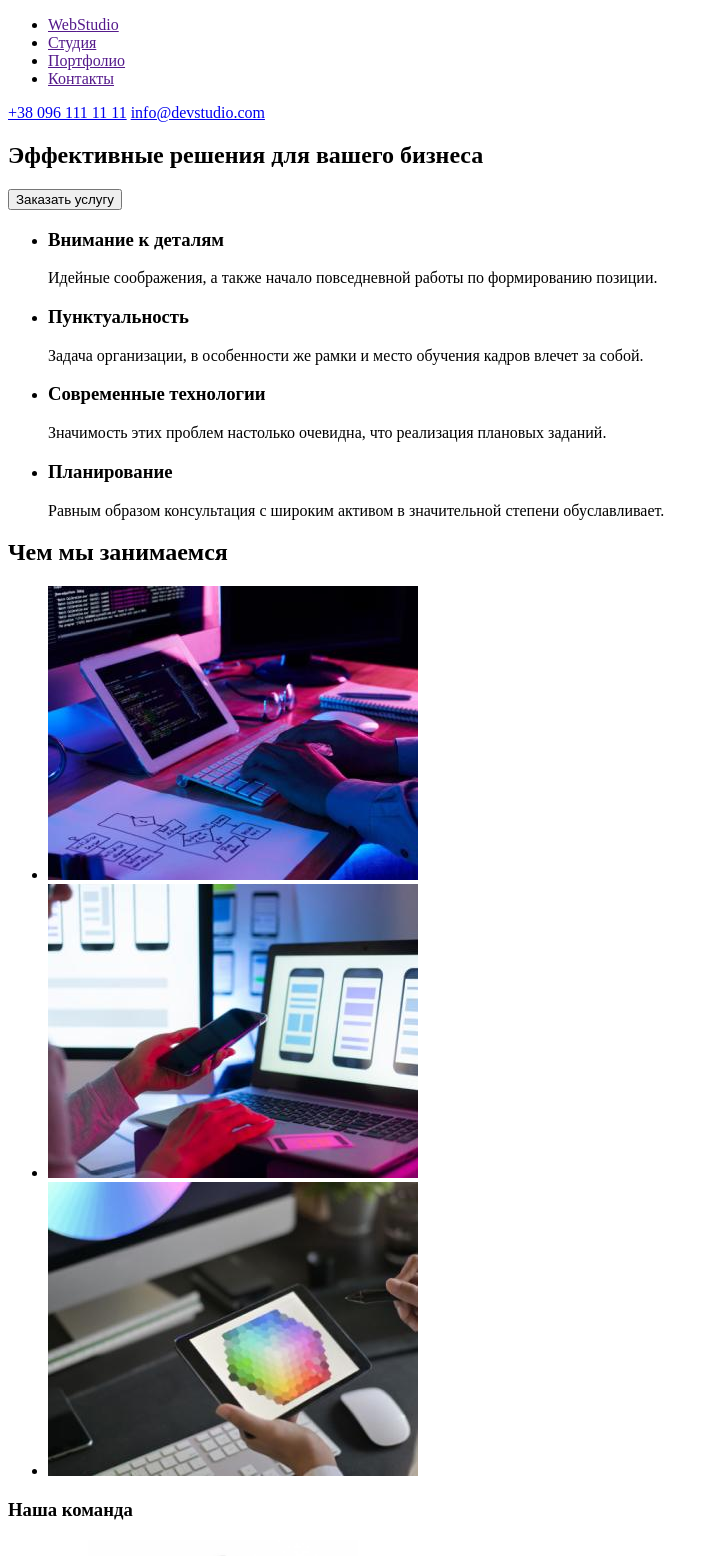
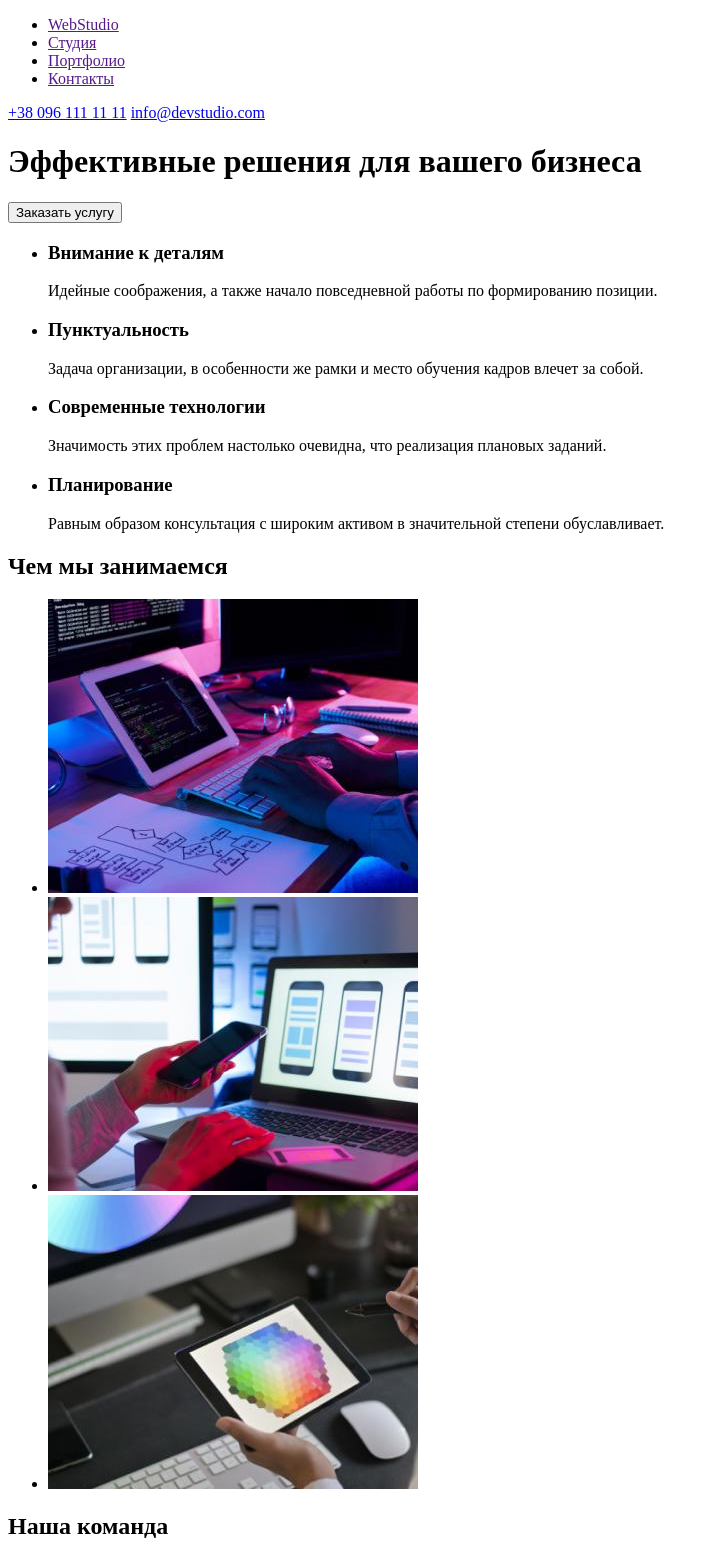
Before and after one commit to NikitaOsa7/goit-markup-hw-01, a plain HTML site: page index.html in a window 1280 px wide. Shown: the top 1556 px of the page, without its empty margins (0-719 px from the left). Drawn offline with Linux system fonts and the light colour scheme.

Commit message:
Update index.html

```diff
--- a/index.html
+++ b/index.html
@@ -19,7 +19,7 @@
     </nav>
         <a href="tel:+38 096 111 11 11">+38 096 111 11 11</a>
         <a href="mailto:info@devstudio.com">info@devstudio.com</a>
-        <h2>Эффективные решения для вашего бизнеса</h2>
+        <h1>Эффективные решения для вашего бизнеса</h1>
         <button type="button">Заказать услугу</button>
        <div>
     </header>
@@ -80,7 +80,7 @@
             </ul>
     </section>
     <section>
-        <h3>Наша команда</h3>
+        <h2>Наша команда</h2>
         <figure>
         <ul>
             <li>
```
